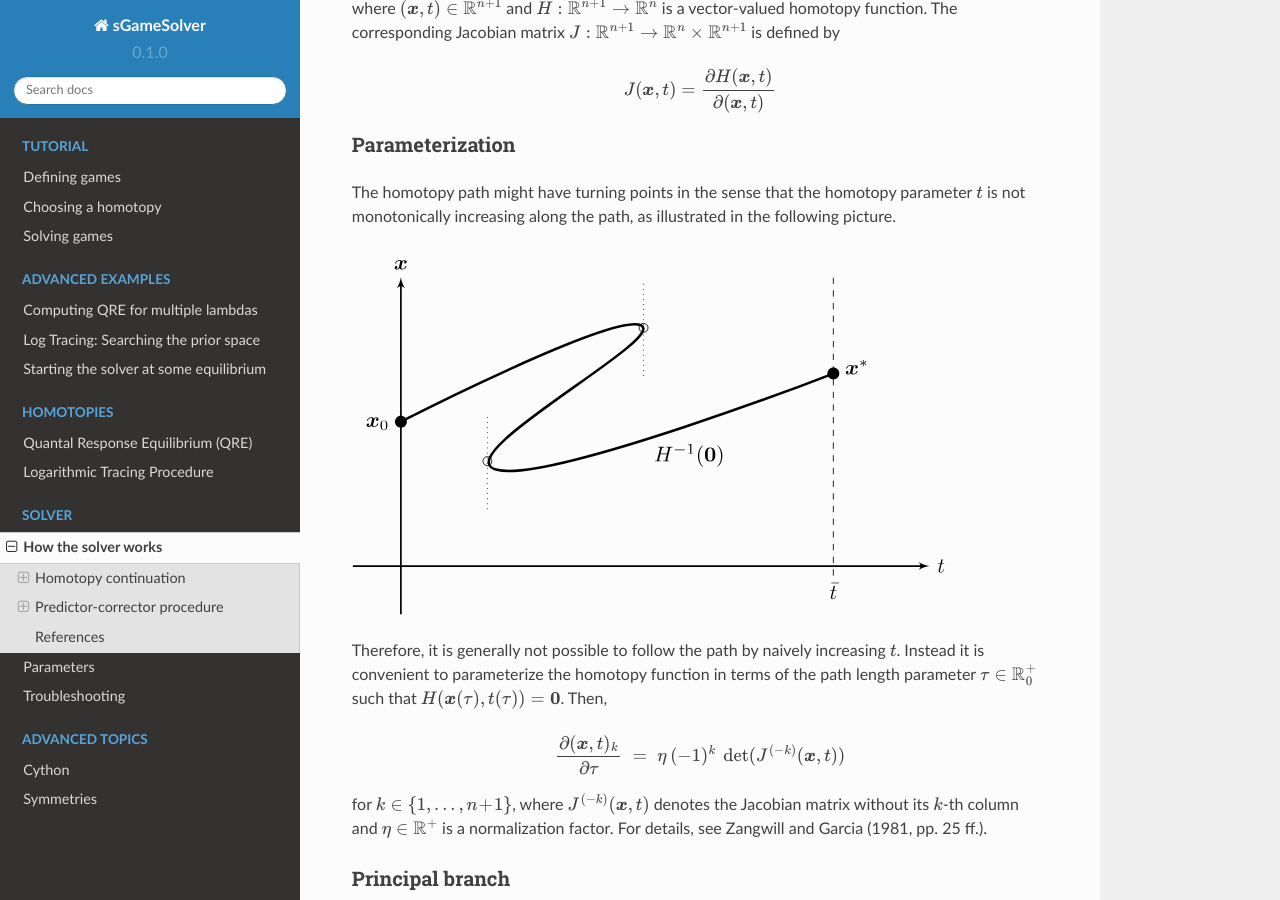
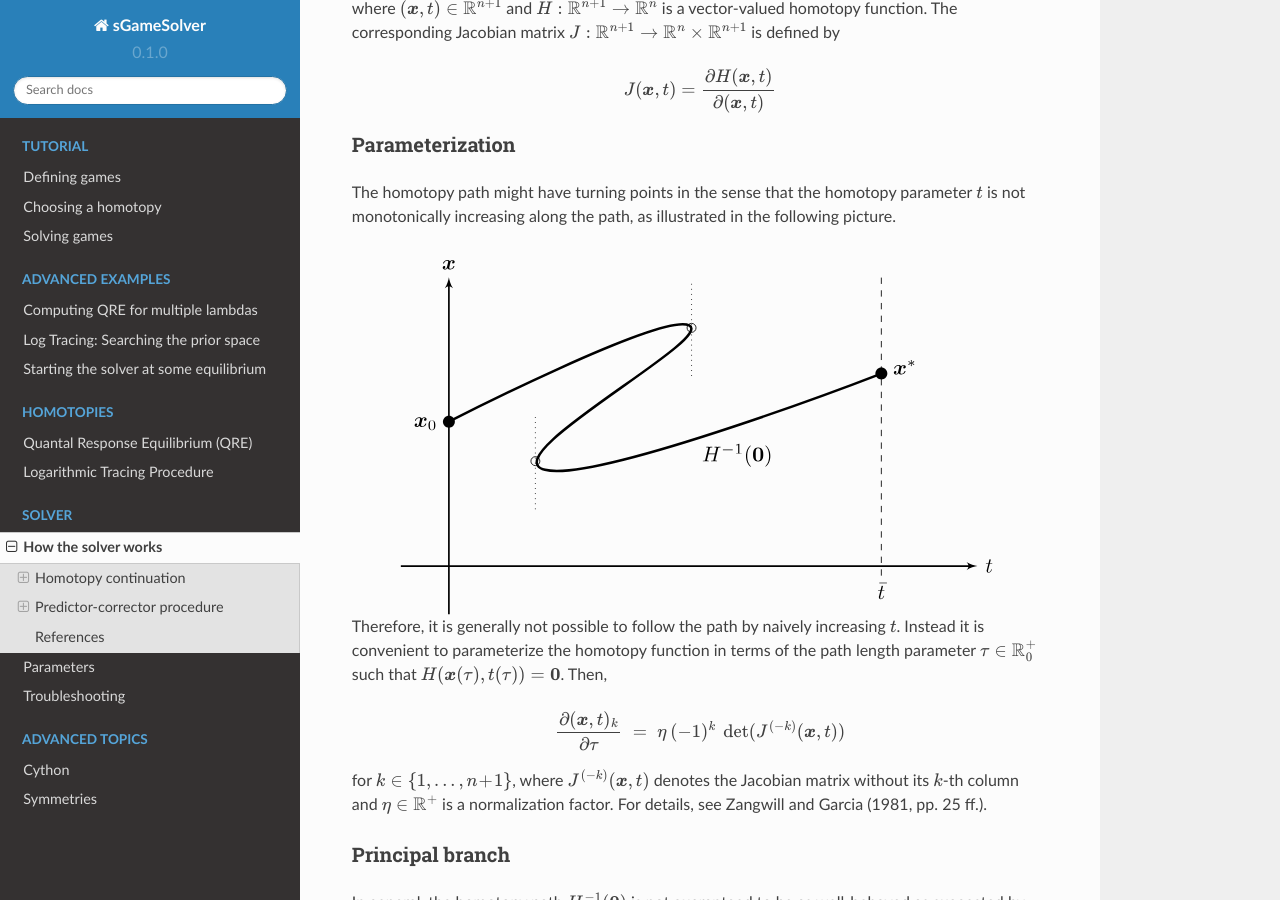
Before and after one commit to seibelsh/sgamesolver, a Sphinx documentation site: the page built from docs/source/how_solver_works.rst, in a window 1280 px wide and 900 px high, scrolled down 1220 px. Built offline with Sphinx 7.4.7 and the Read the Docs theme 2.0.0, drawn with Linux system fonts in a browser that asks for light colours.

Commit message:
improved pics

```diff
--- a/docs/source/how_solver_works.rst
+++ b/docs/source/how_solver_works.rst
@@ -93,6 +93,7 @@ as illustrated in the following picture.
 .. image:: img/tikz-figure0.svg
     :width: 600
     :alt: turning points along homotopy path
+    :align: center
 
 Therefore, it is generally not possible to follow the path by
 naively increasing :math:`t`.
@@ -129,7 +130,6 @@ homotopy continuation is feasible.
     :width: 300
     :alt: tracing infeasible
 
-
 .. image:: img/tikz-figure2.svg
     :width: 300
     :alt: tracing feasible
@@ -158,6 +158,7 @@ as illustrated below.
 .. image:: img/tikz-figure3.svg
     :width: 600
     :alt: predictor-corrector procedure
+    :align: center
 
 Direction
 """""""""
@@ -178,6 +179,7 @@ by another branch at some point, as illustrated below.
 .. image:: img/tikz-figure4.svg
     :width: 600
     :alt: simple bifurcation
+    :align: center
 
 These so-called simple bifurcations are singular points of the Jacobian matrix
 at which the direction of the path may be reversed
@@ -276,6 +278,7 @@ to a different nearby segment, as illustrated below.
 .. image:: img/tikz-figure5.svg
     :width: 600
     :alt: path jumping
+    :align: center
 
 When converging to a different path, the Jacobian typically changes so much
 that the correction is not accepted.
```
